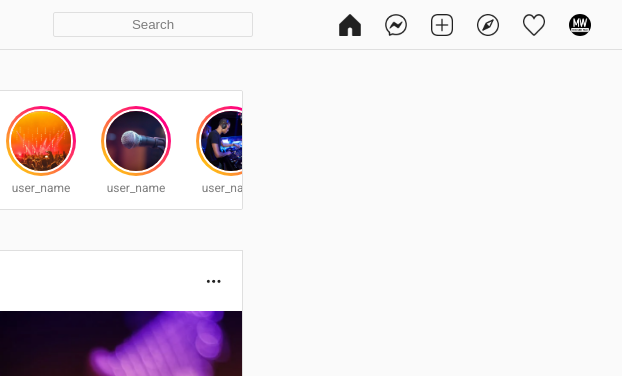
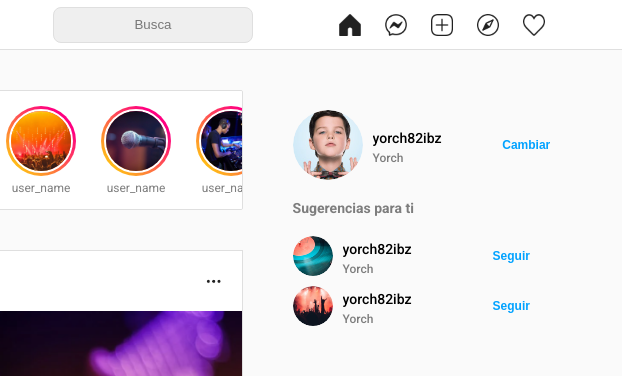
Before and after one commit to Yorch82/Instagram-Clon, a plain HTML site: page main.html in a window 1280 px wide. Shown: the top 376 px of the page, 487-1109 px from the left. Drawn offline with Linux system fonts and the light colour scheme.

Commit message:
almost done

```diff
--- a/main.html
+++ b/main.html
@@ -12,7 +12,7 @@
     <nav class="navbar">
         <div class="nav-wrapper">
             <img src="./assets/main_img/logo.PNG" class="brand-img" alt="">
-            <input type="text" class="search-box" placeholder="search">
+            <input type="text" class="search-box" placeholder="Busca">
             <div class="nav-items">
                 <img src="./assets/main_img/home.PNG" class="icon" alt="">
                 <img src="./assets/main_img/messenger.PNG" class="icon" alt="">
@@ -79,14 +79,14 @@
                             <img src="./assets/main_img/send.PNG" class="icon" alt="">
                             <img src="./assets/main_img/save.PNG" class="save icon" alt="">
                         </div>
-                        <p class="likes">1,012 likes</p>
+                        <p class="likes">1.012 Me gusta</p>
                         <p class="description"><span>username</span>Lorem fistrum tiene musho peligro no te digo trigo por no llamarte Rodrigor ese que llega ese pedazo de a gramenawer torpedo ese hombree.</p>
-                        <p class="post-time">2 minutes ago</p>
+                        <p class="post-time">Hace 2 minutos</p>
                     </div>
                     <div class="comment-wrapper">
                         <img src="./assets/main_img/smile.PNG" class="icon" alt="">
-                        <input type="text" class="comment-box" placeholder="Add a comment">
-                        <button class="comment-btn">post</button>
+                        <input type="text" class="comment-box" placeholder="Añade un comentario...">
+                        <button class="comment-btn">Publicar</button>
                     </div>
                 </div>
                 <div class="post">
@@ -273,7 +273,37 @@
                 </div>
             </div>
             <div class="right-col">
-
+                <div class="profile-card">
+                    <div class="profile-pic">
+                        <img src="./assets/main_img/profile-pic.jpg" alt="">
+                    </div>
+                    <div>
+                        <p class="username">yorch82ibz</p>
+                        <p class="sub-text">Yorch</p>
+                    </div>
+                    <button class="action-btn">Cambiar</button>
+                </div>
+                <p class="suggestion-text">Sugerencias para ti</p>
+                <div class="profile-card">
+                    <div class="profile-pic">
+                        <img src="./assets/main_img/cover 9.png" alt="">
+                    </div>
+                    <div>
+                        <p class="username">yorch82ibz</p>
+                        <p class="sub-text">Yorch</p>
+                    </div>
+                    <button class="action-btn">Seguir</button>
+                </div>
+                <div class="profile-card">
+                    <div class="profile-pic">
+                        <img src="./assets/main_img/cover 10.png" alt="">
+                    </div>
+                    <div>
+                        <p class="username">yorch82ibz</p>
+                        <p class="sub-text">Yorch</p>
+                    </div>
+                    <button class="action-btn">Seguir</button>
+                </div>
             </div>
         </div>
     </section>
--- a/styles/main.css
+++ b/styles/main.css
@@ -14,7 +14,7 @@ body {
     width: 100%;
     background: #fafafa;
     position: relative;
-    font-family: 'Roboto', sans-serif;
+    font-family: 'roboto', sans-serif;
 }
 
 .navbar {
@@ -23,6 +23,7 @@ body {
     left: 0;
     width: 100%;
     height: 50px;
+    background: #fff;
     border-bottom: 1px solid #dfdfdf;
     display: flex;
     justify-content: center;
@@ -48,10 +49,10 @@ body {
     left: 50%;
     transform: translateX(-50%);
     width: 200px;
-    height: 25px;
-    background: #fafafa;
+    height: 36px;
+    background: rgba(239, 239, 239, 1);
     border: 1px solid #dfdfdf;
-    border-radius: 2px;
+    border-radius: 8px;
     color: rgba(0, 0, 0, 0.5);
     text-align: center;
     text-transform: capitalize;
@@ -255,14 +256,15 @@ body {
     font-size: 14px;
 }
 
-.comment-btn {
+.comment-btn,
+.action-btn {
     width: 70%;
     height: 100%;
     background: none;
     border: none;
     outline: none;
     text-transform: capitalize;
-    font-size: 16px;
+    font-size: 14px;
     color: rgb(0, 162, 255);
     opacity: 0.5;
 }
@@ -284,3 +286,64 @@ body {
 .reaction-wrapper .icon.save {
     margin-left: auto;
 }
+
+.right-col {
+    padding: 20px;
+}
+
+.profile-card {
+    width: 100%;
+    display: flex;
+    justify-content: center;
+    align-items: center;
+    margin-bottom: 10px;
+
+}
+
+.profile-card .profile-pic {
+    flex: 0 0 auto;
+    padding: 0;
+    background: none;
+    width: 40px;
+    height: 40px;
+    margin-right: 10px;
+}
+
+.profile-card:first-child .profile-pic {
+    width: 70px;
+    height: 70px;
+}
+
+.profile-card .profile-pic img {
+    border: none;
+}
+
+.profile-card .username {
+    font-weight: 500;
+    font-size: 14px;
+    color: #000;
+}
+
+.sub-text {
+    color: rgba(0, 0, 0, 0.5);
+    font-size: 12px;
+    font-weight: 500;
+    margin-top: 5px;
+}
+
+.action-btn {
+    opacity: 1;
+    font-weight: 700;
+    font-size: 12px;
+}
+
+.suggestion-text {
+    font-size: 14px;
+    color: rgba(0, 0, 0, 0.5);
+    font-weight: 700;
+    margin: 20px 0;
+}
+
+/* @media (max-width: 1100px ) {
+
+} */
```
Also changed, not shown: assets/main_img/profile-pic.jpg (added), assets/main_img/profile-pic.png (deleted).
